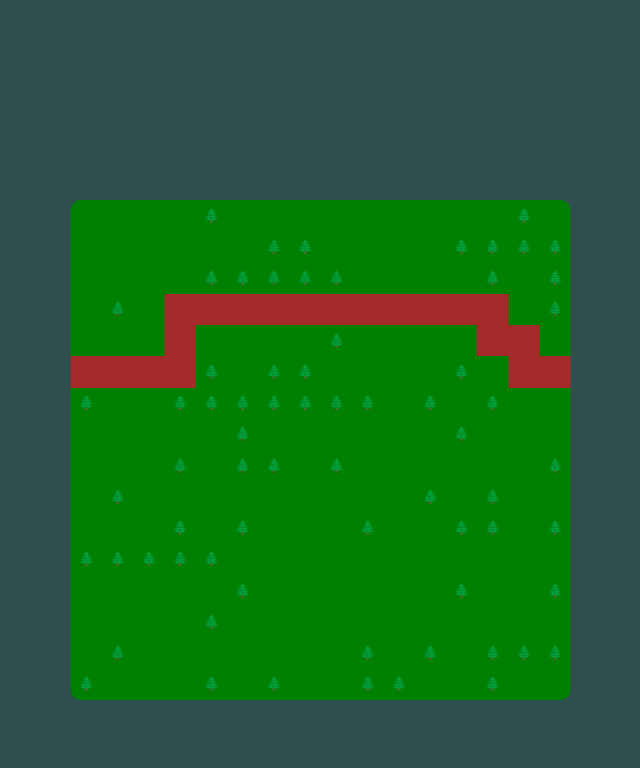
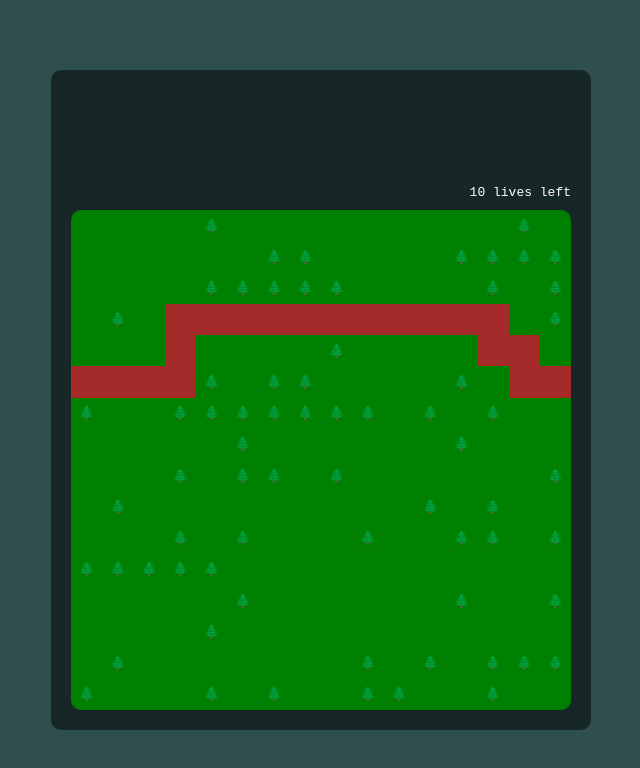
Before and after one commit to spiroka/td, a website built with Vite: page index.html in a window 1280 px wide. Shown: the whole page, without its empty margins (319-959 px from the left). Built offline with nearby package versions, Linux system fonts and the light colour scheme; animation ran at ten frames a second.

Commit message:
ui improvements, remove projectiles after round ends

```diff
--- a/index.html
+++ b/index.html
@@ -18,6 +18,12 @@
         font-family: monospace;
       }
 
+      #container {
+        padding: 20px;
+        background-color: rgb(0 0 0 / 0.5);
+        border-radius: 10px;
+      }
+
       #game {
         position: relative;
         width: 500px;
@@ -32,10 +38,6 @@
       #ui {
         height: 100px;
         width: 500px;
-        display: grid;
-        grid-template-areas:
-          'a a a'
-          'b b c';
       }
 
       #loader {
@@ -44,9 +46,11 @@
     </style>
   </head>
   <body>
-    <div id="ui"></div>
-    <div id="game">
-      <h1 id="loader"></h1>
+    <div id="container">
+      <div id="ui"></div>
+      <div id="game">
+        <h1 id="loader"></h1>
+      </div>
     </div>
     <script type="module" src="/src/main.ts"></script>
   </body>
--- a/src/emoji-renderer.ts
+++ b/src/emoji-renderer.ts
@@ -9,7 +9,7 @@ export class EmojiRenderer implements Renderer {
   private particleContainer = document.createElementNS('http://www.w3.org/2000/svg', 'svg');
   private creepElements = new WeakMap<Creep, HTMLDivElement>();
   private towerElements = new WeakMap<Tower, HTMLDivElement>();
-  private projectiles = new WeakMap<Tower, SVGPathElement>();
+  private projectiles = new Map<Tower, SVGPathElement>();
   private currentState?: Game['state'];
   private tileSize: number = 0;
 
@@ -20,6 +20,10 @@ export class EmojiRenderer implements Renderer {
       if (state === 'initial' && this.currentState !== 'initial') {
         this.container.querySelectorAll('.creep').forEach(el => el.remove());
         this.container.querySelectorAll('.tower').forEach(el => el.remove());
+
+        for (let projectile of this.projectiles.values()) {
+          projectile.setAttribute('d', '');
+        }
       }
 
       this.currentState = state;
--- a/src/game-machine.ts
+++ b/src/game-machine.ts
@@ -33,7 +33,7 @@ export const gameMachine = setup({
   id: 'game',
   initial: 'initial',
   context: {
-    lives: 1
+    lives: 10
   },
   states: {
     initial: {
--- a/src/game.ts
+++ b/src/game.ts
@@ -57,6 +57,7 @@ export class Game {
 
   public onUpdate(cb: (game: Game) => void) {
     this.updateCallbacks.push(cb);
+    cb(this);
   }
 
   public placeTower(tower: Tower) {
--- a/src/styles/ui.css
+++ b/src/styles/ui.css
@@ -1,8 +1,17 @@
-.ui__container {
+.overlay__container {
   position: absolute;
   inset: 0;
   display: flex;
   align-items: center;
+}
+
+.ui__container {
+  padding-block: 10px;
+  color: white;
+  display: grid;
+  grid-template-areas:
+    'a a a'
+    'b b c';
 }
 
 .ui__text {
--- a/src/ui.ts
+++ b/src/ui.ts
@@ -31,7 +31,8 @@ export class UI {
       }
     });
     this.game = game;
-    this.overlayContainer.classList.add('ui__container');
+    this.uiContainer?.classList.add('ui__container');
+    this.overlayContainer.classList.add('overlay__container');
     this.livesEl.classList.add('ui__lives');
     this.uiContainer?.appendChild(this.livesEl);
 
```
